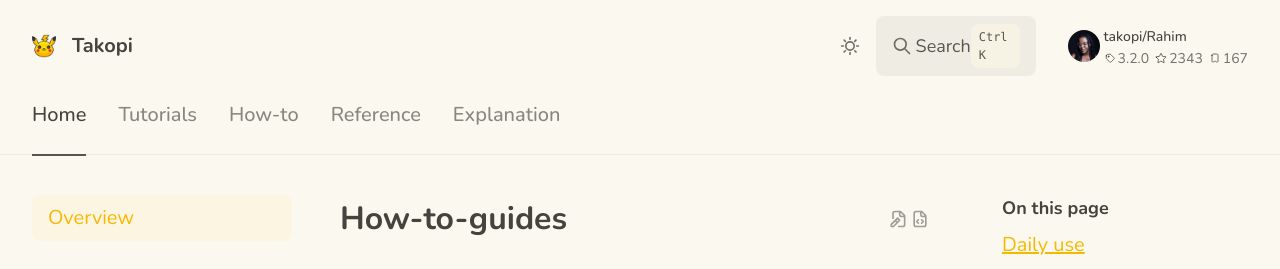
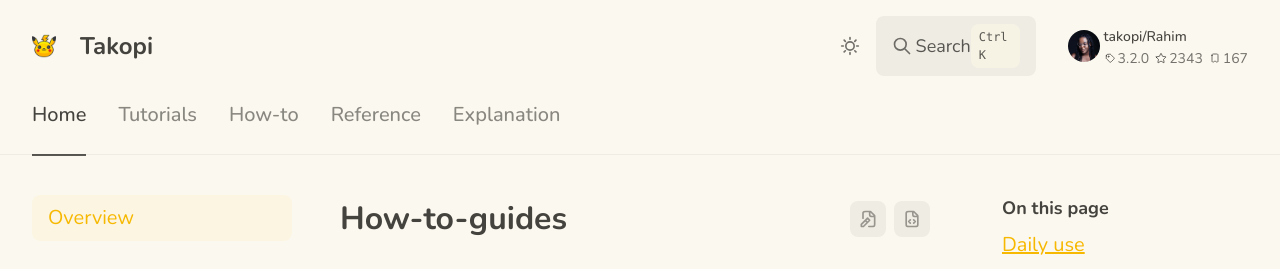
Before and after one commit to Rahim10020/organizze, a React (Vite) app: page / in a window 1280 px wide. Shown: the top 269 px of the page. Built offline with nearby package versions, Linux system fonts and the light colour scheme.

Commit message:
finish styles

```diff
--- a/src/home/pages/HomePage.tsx
+++ b/src/home/pages/HomePage.tsx
@@ -1,4 +1,5 @@
 import { DocLink } from "../../shared/components/DocLink";
+import { IconAction } from "../../shared/components/IconAction";
 import { PageHeader } from "../../shared/components/PageHeader";
 import { Section } from "../../shared/components/Section";
 import { FileCodeIcon } from "../../shared/icons/FileCodeIcon";
@@ -8,8 +9,12 @@ export function HomePage() {
   return (
     <main className="mx-p8">
       <PageHeader title="How-to-guides" className="mb-p6">
-        <FileEditIcon className="w-5 h-5 text-black-40 cursor-pointer" />
-        <FileCodeIcon className="w-5 h-5 text-black-40 cursor-pointer" />
+        <IconAction>
+          <FileEditIcon className="w-5 h-5 text-black-40 hover:text-primary" />
+        </IconAction>
+        <IconAction>
+          <FileCodeIcon className="w-5 h-5 text-black-40 hover:text-primary" />
+        </IconAction>
       </PageHeader>
       <div className="mb-p6 text-r20 tracking-wide text-black-80">
         <p>
--- /dev/null
+++ b/src/shared/components/IconAction.tsx
@@ -0,0 +1,12 @@
+import type { ReactNode } from "react";
+
+export type IconActionProps = {
+  children: ReactNode;
+};
+
+export function IconAction(props: IconActionProps) {
+  const { children } = props;
+  return (
+    <div className="bg-black-5 p-p2 rounded-r2 cursor-pointer">{children}</div>
+  );
+}
--- a/src/shared/components/Logo.tsx
+++ b/src/shared/components/Logo.tsx
@@ -8,9 +8,9 @@ export function Logo(props: LogoProps) {
   const iconSize = size === "sm" ? "h-6 w-6" : "h-8 w-8";
 
   return (
-    <div className="flex items-center gap-p4 cursor-pointer">
+    <div className="flex items-center gap-p6 cursor-pointer">
       <img src="/images/logo.png" alt="logo image" className={iconSize} />
-      <span className="text-black-80 text-b20">{name}</span>
+      <span className="text-black-80 text-b24">{name}</span>
     </div>
   );
 }
--- a/src/shared/components/PageHeader.tsx
+++ b/src/shared/components/PageHeader.tsx
@@ -13,7 +13,7 @@ export function PageHeader(props: PageHeaderProps) {
   return (
     <div className={resultClass}>
       <h1 className="text-b32 text-black-80">{title}</h1>
-      <div className="flex items-center gap-p0-5">{children}</div>
+      <div className="flex items-center gap-p2">{children}</div>
     </div>
   );
 }
```
